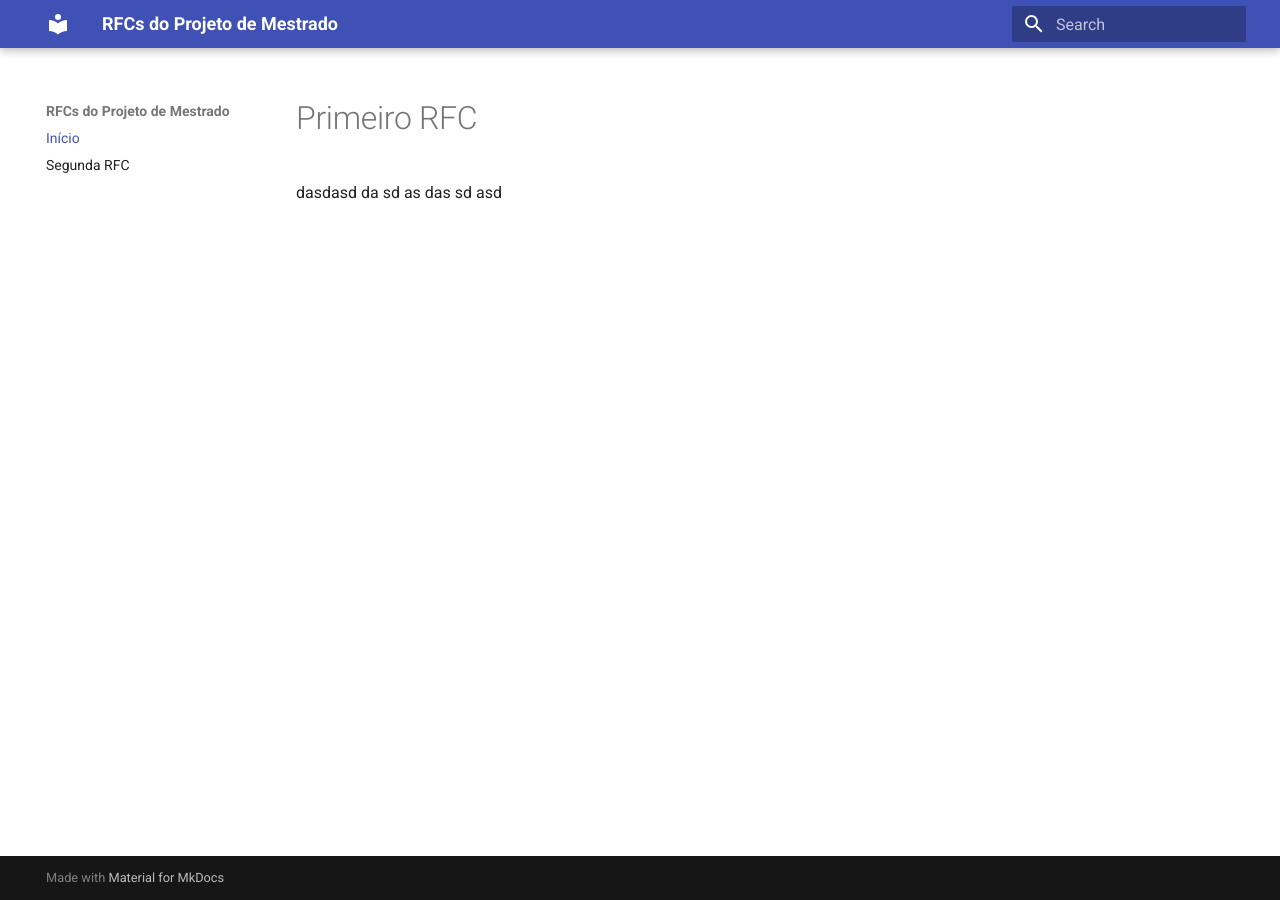
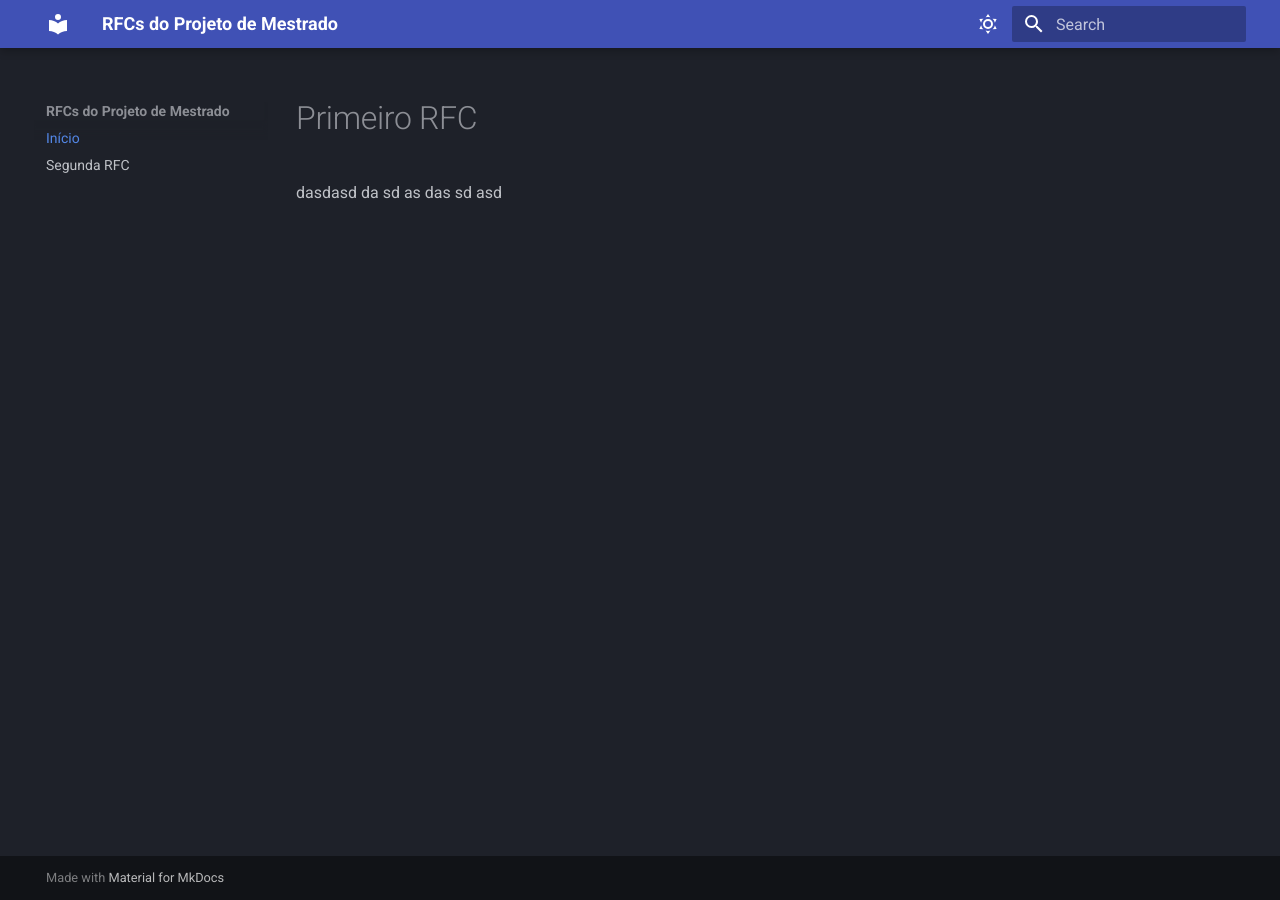
Before and after one commit to Matheus1714/msc-proj, an MkDocs documentation site: the page built from rfcs/0001-primeira-rfc.md, in a window 1280 px wide. Built offline with MkDocs 1.6.1 and Material for MkDocs 9.7.7, drawn with Linux system fonts in a browser that asks for light colours.

Commit message:
config: add dark mode as default

```diff
--- a/mkdocs.yml
+++ b/mkdocs.yml
@@ -1,6 +1,19 @@
 site_name: RFCs do Projeto de Mestrado
 theme:
   name: material
+  palette:
+    - scheme: slate
+      primary: indigo
+      accent: indigo
+      toggle:
+        icon: material/weather-sunny
+        name: Mudar para tema claro
+    - scheme: default
+      primary: indigo
+      accent: indigo
+      toggle:
+        icon: material/weather-night
+        name: Mudar para tema escuro
 docs_dir: rfcs
 nav:
   - Início: 0001-primeira-rfc.md
```
